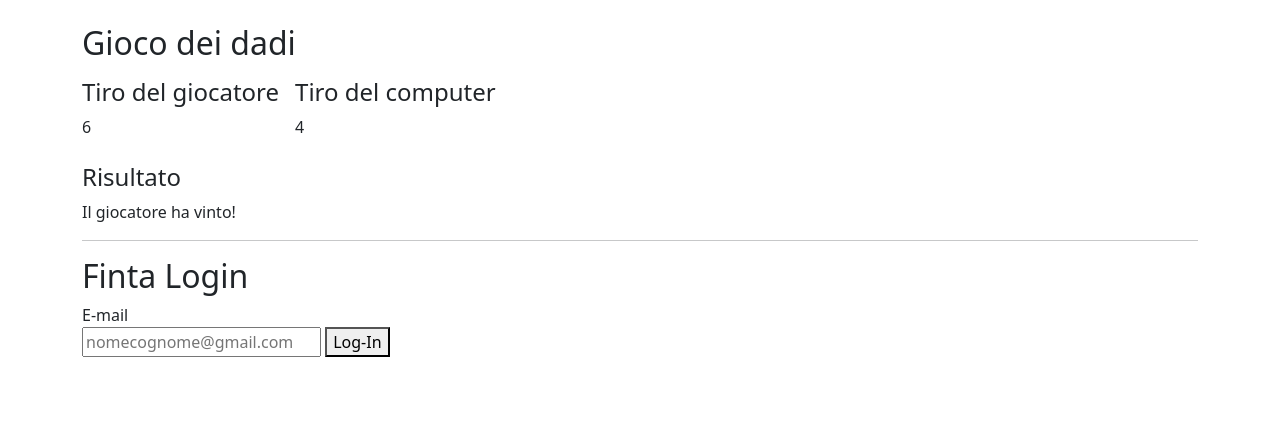
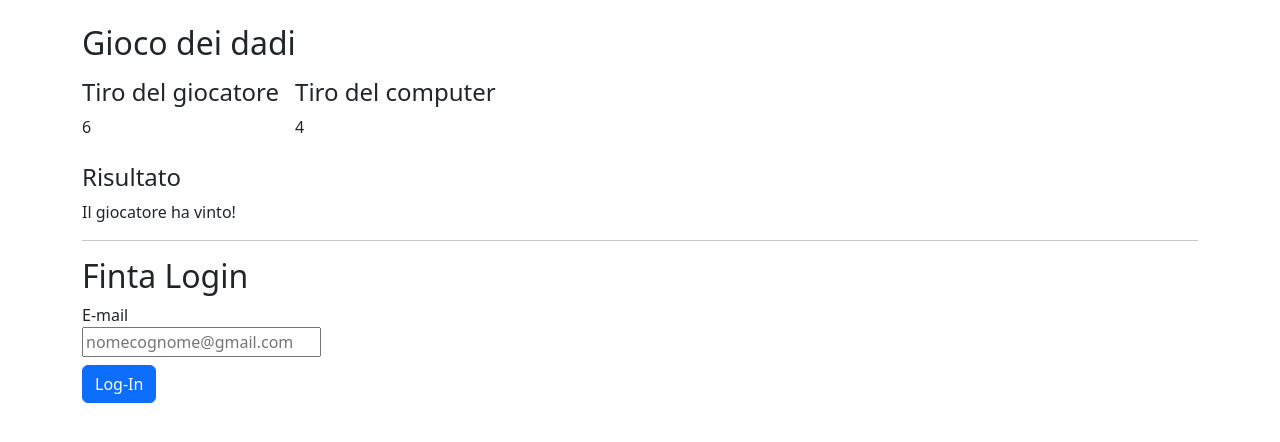
Before and after one commit to jacopolegovini/js-mail-dadi, a plain HTML site: page index.html in a window 1280 px wide. Drawn offline with nearby package versions, Linux system fonts and the light colour scheme.

Commit message:
exercise completed

```diff
--- a/index.html
+++ b/index.html
@@ -37,12 +37,12 @@
             <h2>Finta Login</h2>
             <form action="">
                 <label for="mail">E-mail</label><br>
-                <input type="text" name="mail" id="mail" placeholder="nomecognome@gmail.com">
-                <button type="button" id="login-button">
+                <input type="text" name="mail" id="mail" placeholder="nomecognome@gmail.com"> <br>
+                <button class="mt-2 btn btn-primary" type="button" id="login-button">
                     Log-In
                 </button>
             </form>
-            <div id="after-check"></div>
+            <div class="mt-3" id="after-check"></div>
         </div>
     </div>
 </body>
```
